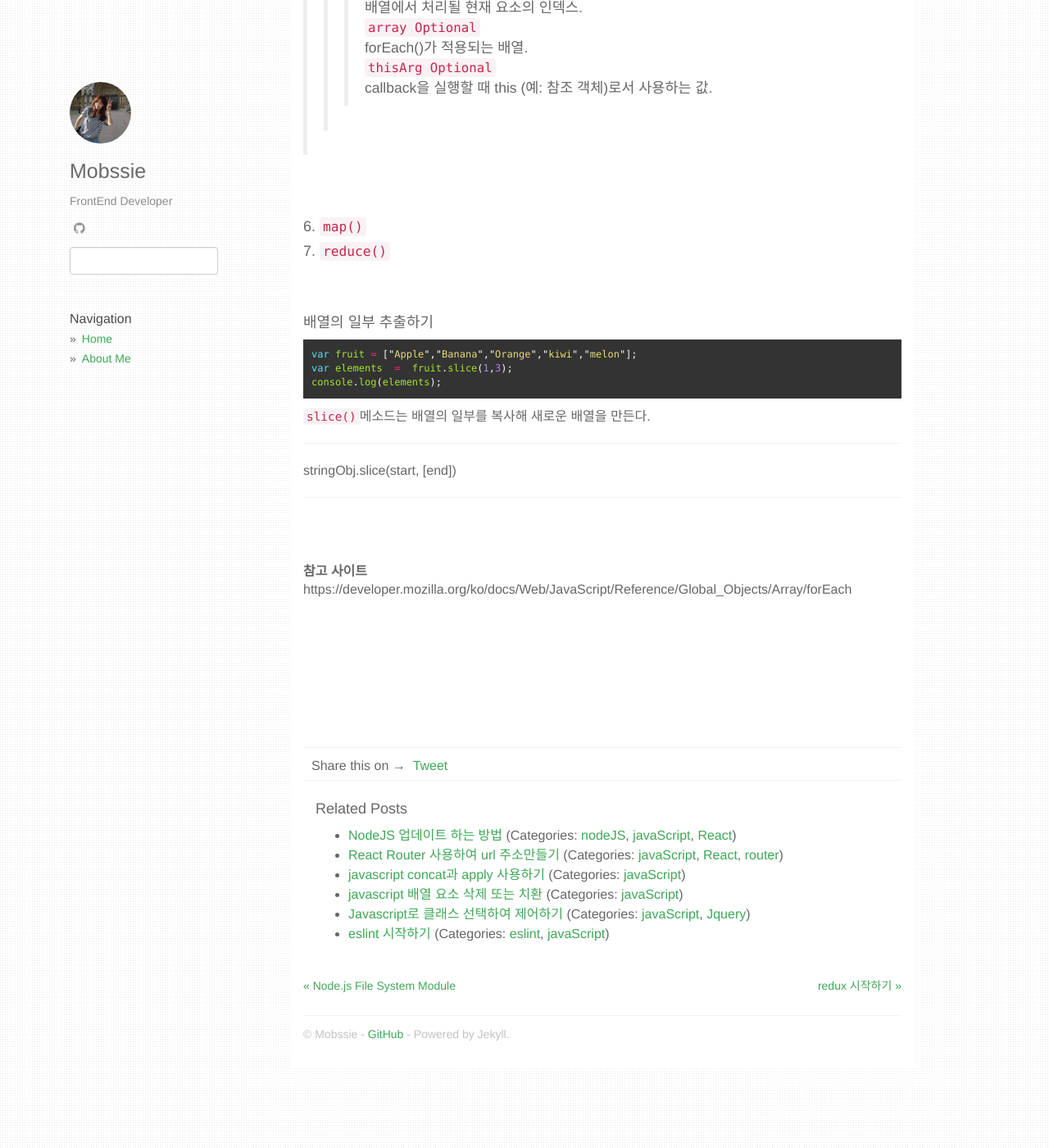
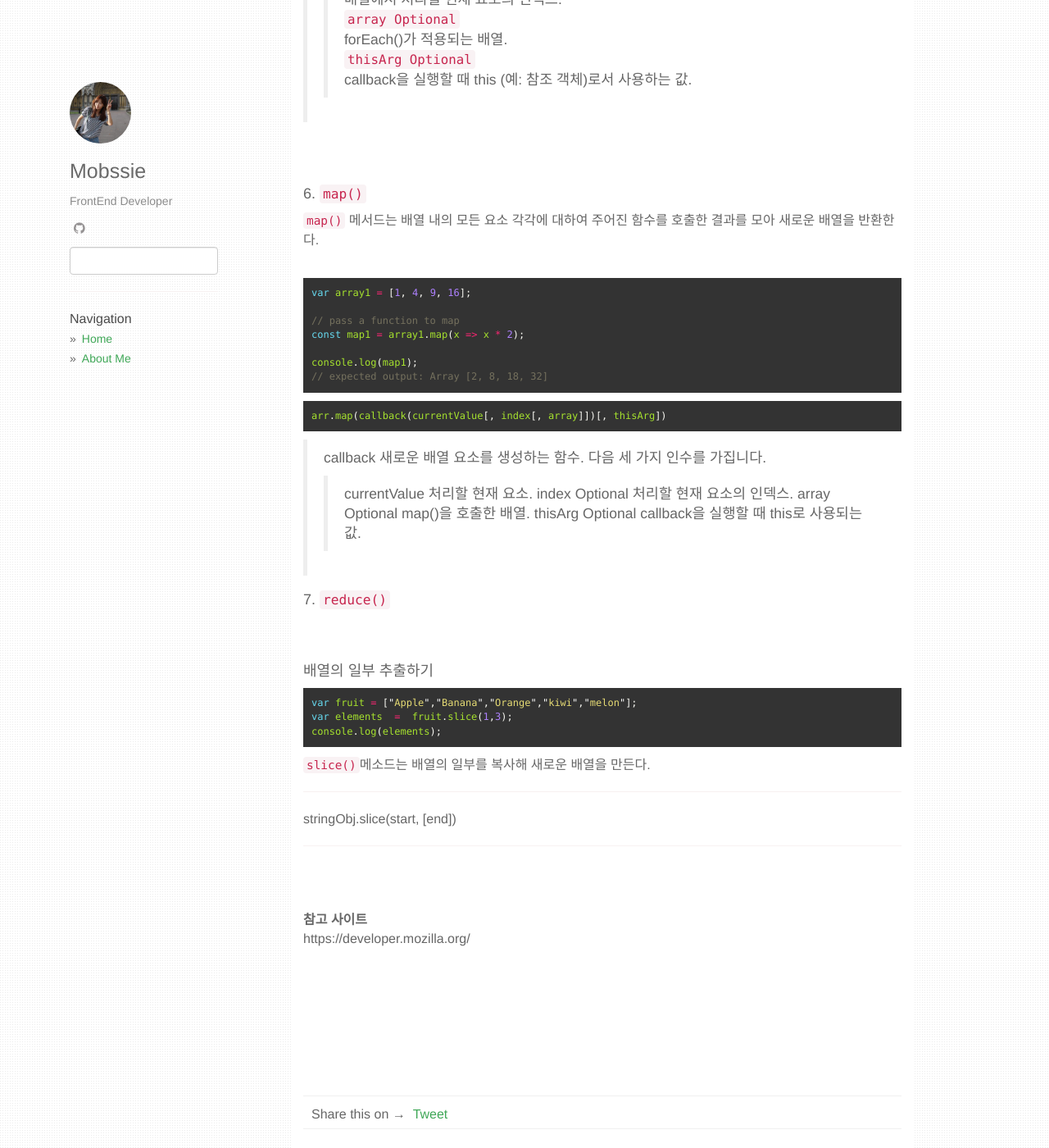
Before and after one commit to mobssie/mobssie.github.com, a Jekyll site: the page built from _posts/2018-05-29-js-How-to-Search-Array.md, in a window 1280 px wide and 1400 px high, scrolled down 1634 px. Shown: the whole window at 82% size. Built offline with Jekyll 4.4.1, drawn with Linux system fonts in a browser that asks for light colours; nearby versions of some CDN libraries; comment, search, counter and statistics services are not loaded; some of the changed text lies outside the part shown.

Commit message:
배열 포스팅

````diff
--- a/_posts/2018-05-29-js-How-to-Search-Array.md
+++ b/_posts/2018-05-29-js-How-to-Search-Array.md
@@ -68,7 +68,7 @@ var filtered = [1,3,6,10].filter(isValue);
 <br><br>
 
 #### 5. `forEach()`
-`forEach()` 메서드는 배열 요소마다 한 번씩 주어진 함수를 실행합니다.
+`forEach()` 메서드는 배열 요소마다 한 번씩 주어진 함수를 실행한다.
 
 ```javascript
 var array1 = ['a', 'b', 'c'];
@@ -88,11 +88,11 @@ arr.forEach(callback(currentValue[, index[, array]])[, thisArg]);
 
 > `callback`  <br>
 > 각 요소에 대해 실행할 인수 세개를 취하는 함수:
->>> `currentValue`  <br>
+>> `currentValue`  <br>
 > 배열에서 처리될 현재 요소의 값
->>>`index Optional`  <br>
+>>`index Optional`  <br>
 > 배열에서 처리될 현재 요소의 인덱스.
->>> `array Optional`  <br>
+>> `array Optional`  <br>
 > forEach()가 적용되는 배열.
 > `thisArg Optional`  <br>
 > callback을 실행할 때 this (예: 참조 객체)로서 사용하는 값.
@@ -100,6 +100,31 @@ arr.forEach(callback(currentValue[, index[, array]])[, thisArg]);
 <br><br>
 
 #### 6. `map()`
+`map()` 메서드는 배열 내의 모든 요소 각각에 대하여 주어진 함수를 호출한 결과를 모아 새로운 배열을 반환한다.<br><br>
+```javascript
+var array1 = [1, 4, 9, 16];
+
+// pass a function to map
+const map1 = array1.map(x => x * 2);
+
+console.log(map1);
+// expected output: Array [2, 8, 18, 32]
+```
+```javascript
+arr.map(callback(currentValue[, index[, array]])[, thisArg])
+```
+> callback
+> 새로운 배열 요소를 생성하는 함수. 다음 세 가지 인수를 가집니다.
+>> currentValue
+> 처리할 현재 요소.
+>> index Optional
+> 처리할 현재 요소의 인덱스.
+>> array Optional
+> map()을 호출한 배열.
+> thisArg Optional
+> callback을 실행할 때 this로 사용되는 값.
+
+
 
 #### 7. `reduce()`
 
@@ -126,5 +151,5 @@ stringObj.slice(start, [end])
 
 
 **참고 사이트**
-: https://developer.mozilla.org/ko/docs/Web/JavaScript/Reference/Global_Objects/Array/forEach
+: https://developer.mozilla.org/
 <br><br><br><br><br><br><br><br>
````
Also changed, not shown: other parts of _posts/2018-05-29-js-How-to-Search-Array.md (+1 -1 lines).
